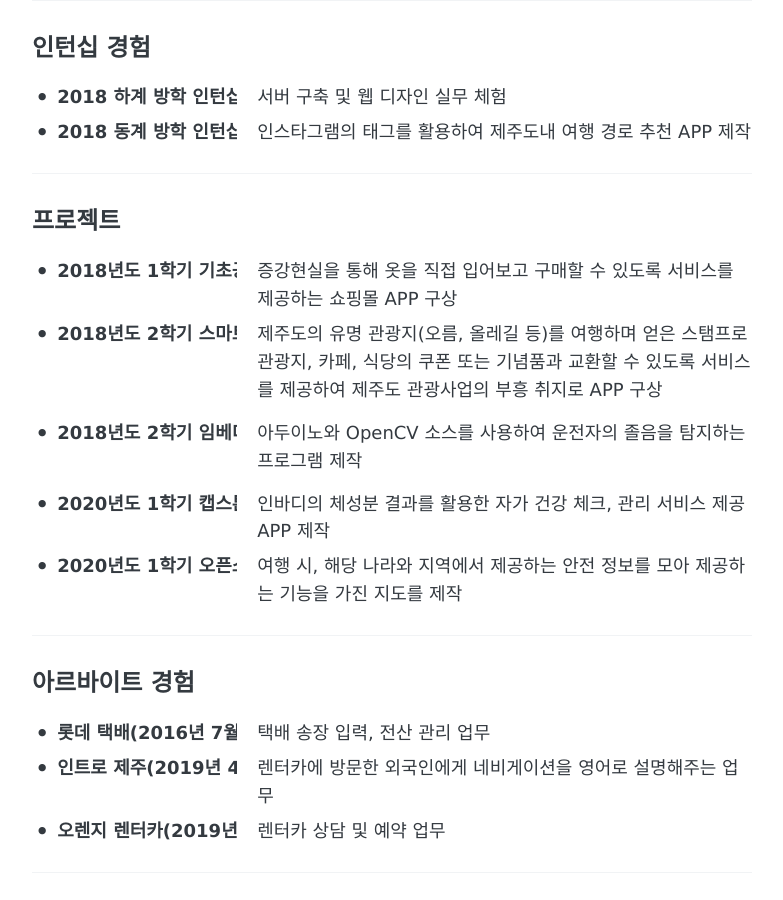
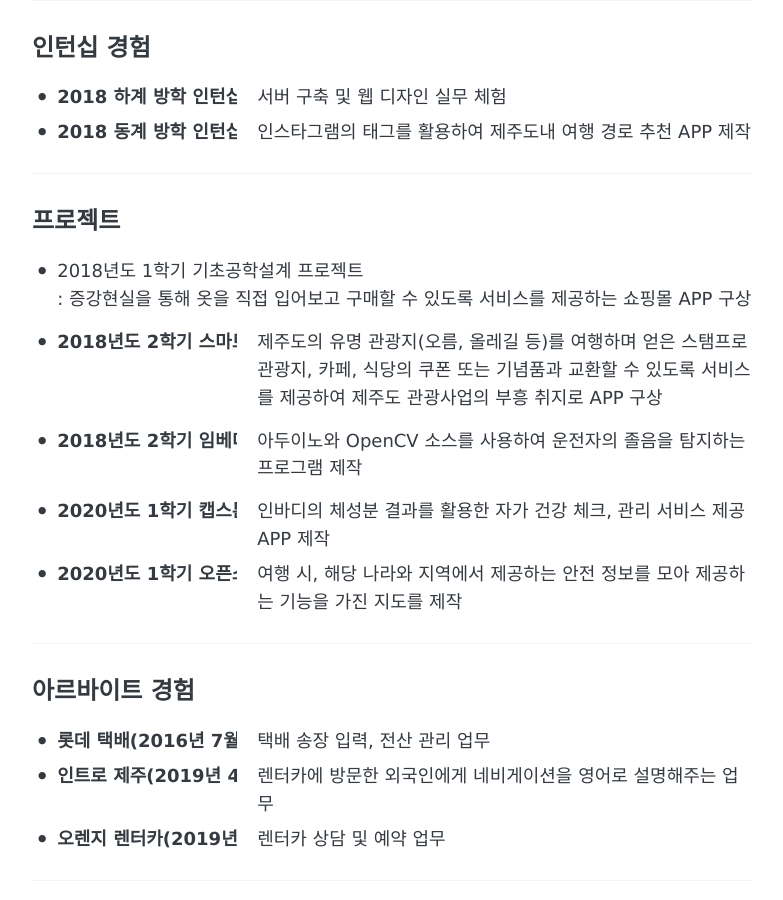
Before and after one commit to burninghering/burninghering.github.io, a Jekyll site: the page built from _posts/2020-05-19-style-test-ko.md, in a window 1280 px wide and 900 px high, scrolled down 915 px. Shown: the whole window, without its empty margins (248-1031 px from the left). Built offline with Jekyll 4.4.1, drawn with Linux system fonts in a browser that asks for light colours.

```diff
--- a/_posts/2020-05-19-style-test-ko.md
+++ b/_posts/2020-05-19-style-test-ko.md
@@ -28,10 +28,10 @@ comments: true
 
 ## 인턴십 경험
 
-* 2018 하계 방학 인턴십 - 아트피큐
+* 2018 하계 방학 인턴십 - 아트피큐<br/>
 : 서버 구축 및 웹 디자인 실무 체험
 
-* 2018 동계 방학 인턴십 - 카카오
+* 2018 동계 방학 인턴십 - 카카오<br/>
 : 인스타그램의 태그를 활용하여 제주도내 여행 경로 추천 APP 제작
 
 ---
@@ -40,20 +40,19 @@ comments: true
 
 ## 프로젝트
 
-* 2018년도 1학기 기초공학설계 프로젝트
-: 증강현실을 통해 옷을 직접 입어보고 구매할 수 있도록 서비스를 제공하는 쇼핑몰 APP 구상
+* 2018년도 1학기 기초공학설계 프로젝트 <br/>: 증강현실을 통해 옷을 직접 입어보고 구매할 수 있도록 서비스를 제공하는 쇼핑몰 APP 구상
 
-* 2018년도 2학기 스마트모바일컴퓨팅 프로젝트
+* 2018년도 2학기 스마트모바일컴퓨팅 프로젝트<br/>
   : 제주도의 유명 관광지(오름, 올레길 등)를 여행하며 얻은 스탬프로 관광지, 카페, 식당의 쿠폰 또는 기념품과 교환할 수 있도록 서비스를 제공하여 제주도 관광사업의 부흥 취지로 APP 구상
 
-* 2018년도 2학기 임베디드컴퓨팅 프로젝트
+* 2018년도 2학기 임베디드컴퓨팅 프로젝트<br/>
 
   : 아두이노와 OpenCV 소스를 사용하여 운전자의 졸음을 탐지하는 프로그램 제작
 
-* 2020년도 1학기 캡스톤디자인 프로젝트
+* 2020년도 1학기 캡스톤디자인 프로젝트<br/>
 : 인바디의 체성분 결과를 활용한 자가 건강 체크, 관리 서비스 제공 APP 제작
 
-* 2020년도 1학기 오픈소스개발방법론 프로젝트
+* 2020년도 1학기 오픈소스개발방법론 프로젝트<br/>
 : 여행 시, 해당 나라와 지역에서 제공하는 안전 정보를 모아 제공하는 기능을 가진 지도를 제작
 
 ---
@@ -62,15 +61,15 @@ comments: true
 
 ## 아르바이트 경험
 
-* 롯데 택배(2016년 7월 ~ 2019년 3월)
+* 롯데 택배(2016년 7월 ~ 2019년 3월)<br/>
 : 택배 송장 입력, 전산 관리 업무
 
 
-* 인트로 제주(2019년 4월 ~ 2019년 8월)
+* 인트로 제주(2019년 4월 ~ 2019년 8월)<br/>
 : 렌터카에 방문한 외국인에게 네비게이션을 영어로 설명해주는 업무
 
 
-* 오렌지 렌터카(2019년 9월 ~ 2019년 11월)
+* 오렌지 렌터카(2019년 9월 ~ 2019년 11월)<br/>
 : 렌터카 상담 및 예약 업무
 
 ---
```
